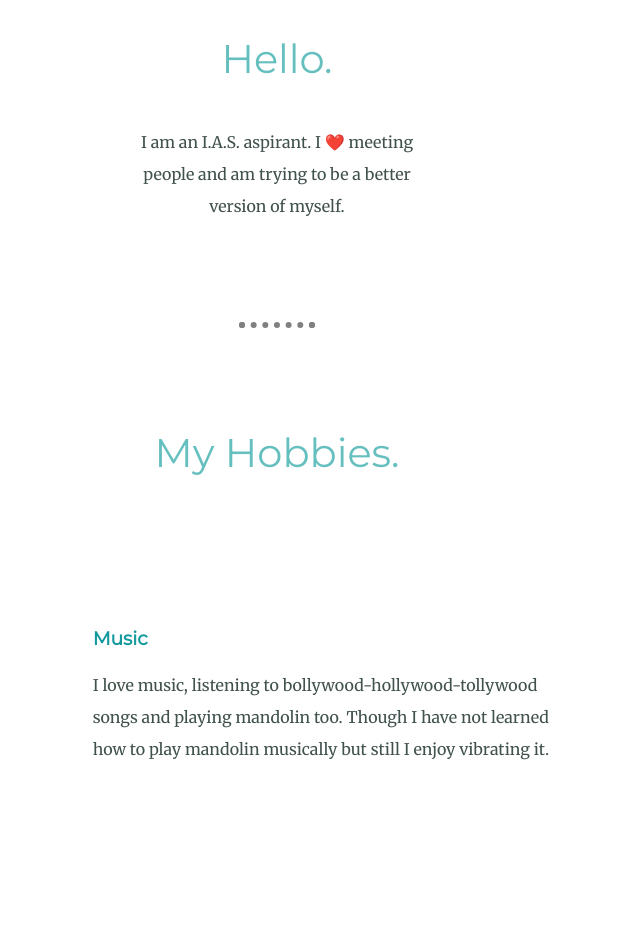
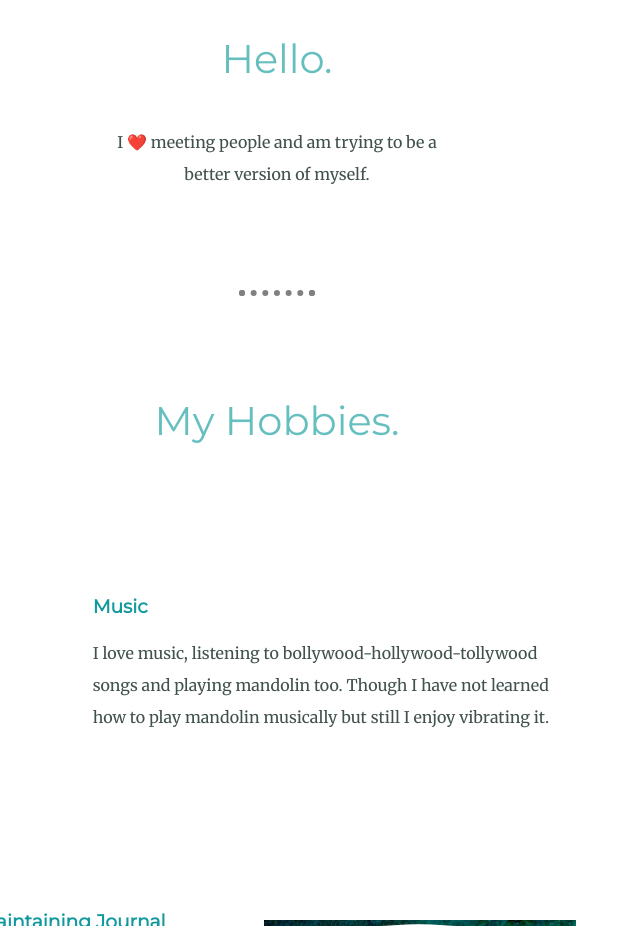
Before and after one commit to AKKU123GUPTA/personal-site, a plain HTML site: page index.html in a window 1280 px wide. Shown: the part 1063-1989 px from the top of the page, without its empty margins (363-1003 px from the left). Drawn offline with Linux system fonts and the light colour scheme; grey boxes are pictures that could not be loaded.

Commit message:
Update index.html

```diff
--- a/index.html
+++ b/index.html
@@ -23,7 +23,7 @@
     <div class="profile">
       <img class="profile-picture" src="images/IMG-20211105-WA0000-modified.png" alt="profile-img">
       <h2>Hello.</h2>
-      <p class="intro">I am an I.A.S. aspirant. I ❤️ meeting people and am trying to be a better version of myself.</p>
+      <p class="intro">I ❤️ meeting people and am trying to be a better version of myself.</p>
     </div>
     <hr>
     <div class="hobbies">
```
